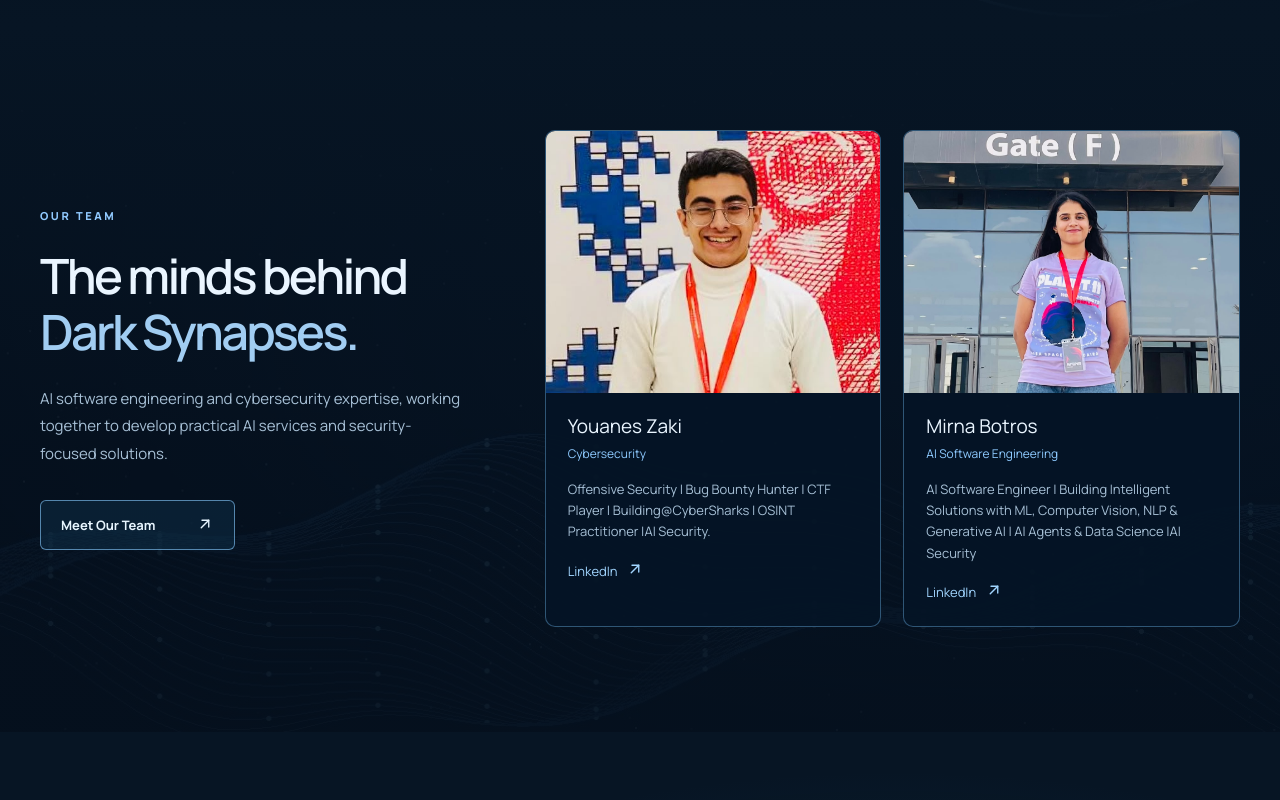
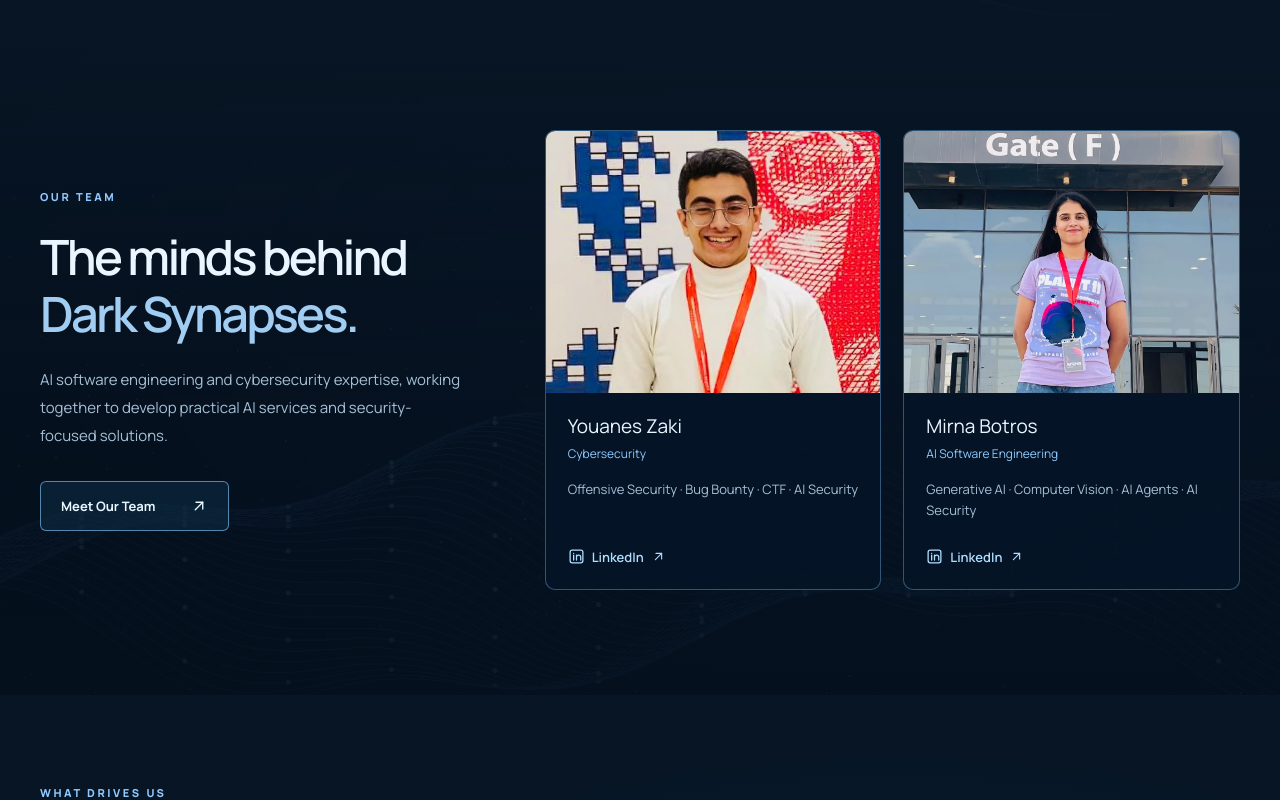
Before and after one commit to Dark-Synapses/our_platform, a React (Vite) app in the folder frontend/: page /about in a window 1280 px wide. Shown: the part 880-1680 px from the top of the page. Built offline with nearby package versions, Linux system fonts and the light colour scheme; no server answers.

Commit message:
refactor(ui): polish team cards and LinkedIn icons

```diff
--- a/frontend/src/components/UiIcons.tsx
+++ b/frontend/src/components/UiIcons.tsx
@@ -1,12 +1,13 @@
 import type { ReactNode } from 'react';
 
-type IconName = 'arrow' | 'engineering' | 'security' | 'innovation' | 'mail';
+type IconName = 'arrow' | 'engineering' | 'security' | 'innovation' | 'mail' | 'linkedin';
 
 const paths: Record<IconName, ReactNode> = {
   arrow: <><path d="M7 17 17 7"/><path d="M8 7h9v9"/></>,
   engineering: <><rect x="4" y="4" width="16" height="16" rx="3"/><path d="m9 12 2 2 4-4"/><path d="M9 1v3M15 1v3M9 20v3M15 20v3"/></>,
   security: <><path d="M12 2 20 6v6c0 5-3.5 8-8 10-4.5-2-8-5-8-10V6z"/><path d="m9 12 2 2 4-4"/></>,
   innovation: <><path d="M9 18h6M10 22h4"/><path d="M8 15c-1.4-1.2-2-2.8-2-4a6 6 0 0 1 12 0c0 1.2-.6 2.8-2 4-.7.7-1 1.3-1 3H9c0-1.7-.3-2.3-1-3Z"/></>,
+  linkedin: <><rect x="3" y="3" width="18" height="18" rx="3"/><path d="M8 10v7M8 7.5v.1M12 17v-7M12 13a3 3 0 0 1 6 0v4"/></>,
   mail: <><rect x="3" y="5" width="18" height="14" rx="2"/><path d="m3 7 9 6 9-6"/></>,
 };
 
--- a/frontend/src/pages/AboutPage.tsx
+++ b/frontend/src/pages/AboutPage.tsx
@@ -9,8 +9,8 @@ const values = [
 ];
 
 const team = [
-  { name: 'Youanes Zaki', role: 'Cybersecurity', image: '/images/team-youanes.jpg', linkedin: 'https://www.linkedin.com/in/youanesssafwat', description: 'Offensive Security | Bug Bounty Hunter | CTF Player | Building@CyberSharks | OSINT Practitioner |AI Security.' },
-  { name: 'Mirna Botros', role: 'AI Software Engineering', image: '/images/team-mirna.jpg', linkedin: 'https://www.linkedin.com/in/mirna-nageh-botros', description: 'AI Software Engineer | Building Intelligent Solutions with ML, Computer Vision, NLP & Generative AI | AI Agents & Data Science |AI Security' },
+  { name: 'Youanes Zaki', role: 'Cybersecurity', image: '/images/team-youanes.jpg', linkedin: 'https://www.linkedin.com/in/youanesssafwat', description: 'Offensive Security · Bug Bounty · CTF · AI Security' },
+  { name: 'Mirna Botros', role: 'AI Software Engineering', image: '/images/team-mirna.jpg', linkedin: 'https://www.linkedin.com/in/mirna-nageh-botros', description: 'Generative AI · Computer Vision · AI Agents · AI Security' },
 ];
 
 export function AboutPage() {
@@ -47,7 +47,7 @@ export function AboutPage() {
                 <div className="ds-about-person-body">
                   <h3>{person.name}</h3><p className="ds-about-person-role">{person.role}</p>
                   <p>{person.description}</p>
-                  <a href={person.linkedin} target="_blank" rel="noopener noreferrer">LinkedIn <span aria-hidden="true"><UiIcon name="arrow" /></span></a>
+                  <a href={person.linkedin} target="_blank" rel="noopener noreferrer"><UiIcon name="linkedin" size={17} /><span>LinkedIn</span><UiIcon name="arrow" size={15} /></a>
                 </div>
               </article>
             ))}
--- a/frontend/src/styles/about-premium.css
+++ b/frontend/src/styles/about-premium.css
@@ -88,3 +88,66 @@
 @media (max-width:340px) {
   .ds-about-team-grid { grid-template-columns:1fr; }
 }
+
+
+/* DS TEAM REFINEMENT V2 */
+.ds-about-person {
+  display: flex;
+  flex-direction: column;
+}
+.ds-about-person-body {
+  display: flex;
+  flex: 1;
+  flex-direction: column;
+  min-width: 0;
+}
+.ds-about-person-body > p:not(.ds-about-person-role) {
+  margin-bottom: 18px;
+  overflow-wrap: break-word;
+}
+.ds-about-person-body > a {
+  display: inline-flex;
+  align-items: center;
+  align-self: flex-start;
+  gap: 7px;
+  margin-top: auto;
+  padding: 9px 0 0;
+  color: #b0deff;
+  font-size: 13px;
+  font-weight: 600;
+  line-height: 1.3;
+  text-decoration: none;
+}
+.ds-about-person-body > a svg {
+  margin-left: 0;
+}
+.ds-about-person-body > a:hover {
+  color: #eaf6ff;
+  text-decoration: none;
+}
+.ds-about-person-body > a:focus-visible {
+  outline: 2px solid #9ad5ff;
+  outline-offset: 4px;
+  border-radius: 2px;
+}
+.ds-about-outline-button > span {
+  display: inline-flex;
+  align-items: center;
+}
+.ds-about-outline-button > span svg {
+  margin-left: 0;
+}
+@media (max-width: 700px) {
+  .ds-about-person-body {
+    padding: 15px 14px 17px;
+  }
+  .ds-about-person-body > p:not(.ds-about-person-role) {
+    font-size: 12px;
+    line-height: 1.6;
+    overflow-wrap: normal;
+  }
+  .ds-about-person-body > a {
+    font-size: 12px;
+    gap: 5px;
+  }
+}
```
